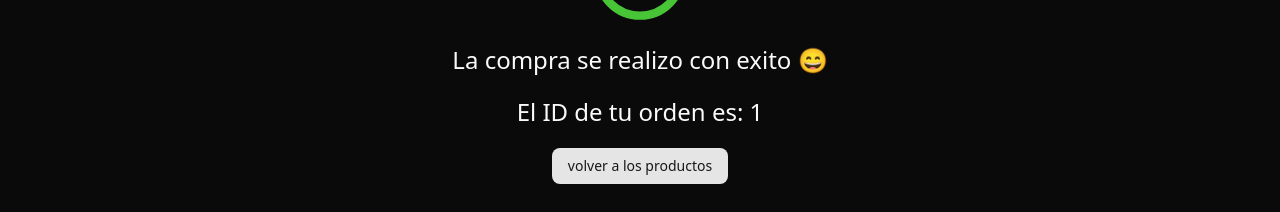
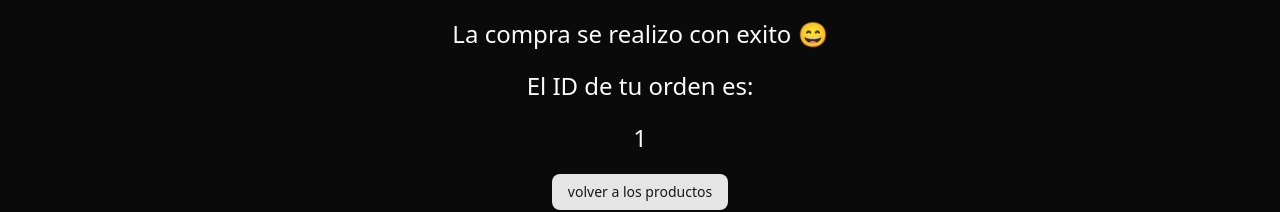
Before and after one commit to lugolord/my-commerce-front, a React (Vite) app: page /success/1 in a window 1280 px wide. Shown: the part 423-635 px from the top of the page. Built offline with nearby package versions, Linux system fonts and the light colour scheme; no server answers.

Commit message:
minor fixes

```diff
--- a/src/components/custom/OrderSuccess.tsx
+++ b/src/components/custom/OrderSuccess.tsx
@@ -23,7 +23,8 @@ function OrderSuccess () {
     <div className='flex flex-col items-center justify-center gap-5 h-screen'>
       <CircleCheck size={100} color='#47c536' />
       <p className='text-2xl'>La compra se realizo con exito 😄</p>
-      <p className='text-2xl text-center'>El ID de tu orden es: {id}</p>
+      <p className='text-2xl text-center'>El ID de tu orden es:</p>
+      <p className='text-2xl break-all px-10'>{id}</p>
       <Button onClick={handleClick}>volver a los productos</Button>
     </div>
   )
```
